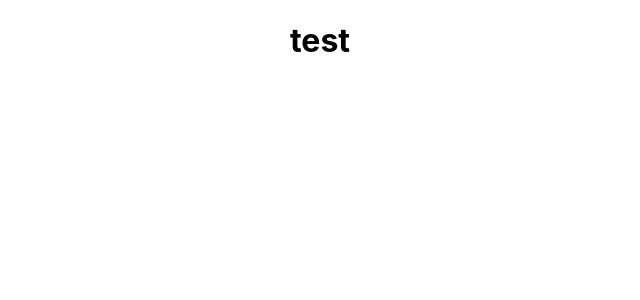
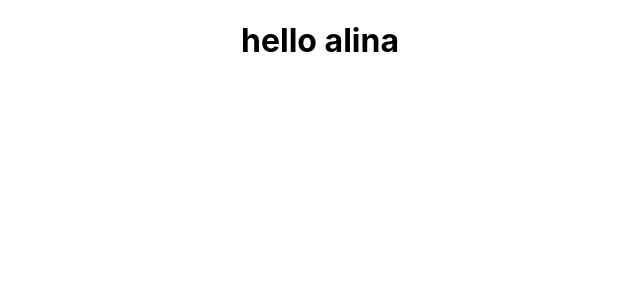
Before and after one commit to tymkovych-kateryna/app-name, a React (Create React App) app: page / in a window 1280 px wide. Shown: the top 300 px of the page, without its empty margins (320-960 px from the left). Built offline with nearby package versions, Linux system fonts and the light colour scheme.

Commit message:
test-hello-alina

```diff
--- a/src/App.js
+++ b/src/App.js
@@ -4,7 +4,7 @@ import "./App.css";
 function App() {
   return (
     <div className="App">
-      <h1>test</h1>
+      <h1>hello alina</h1>
     </div>
   );
 }
```
